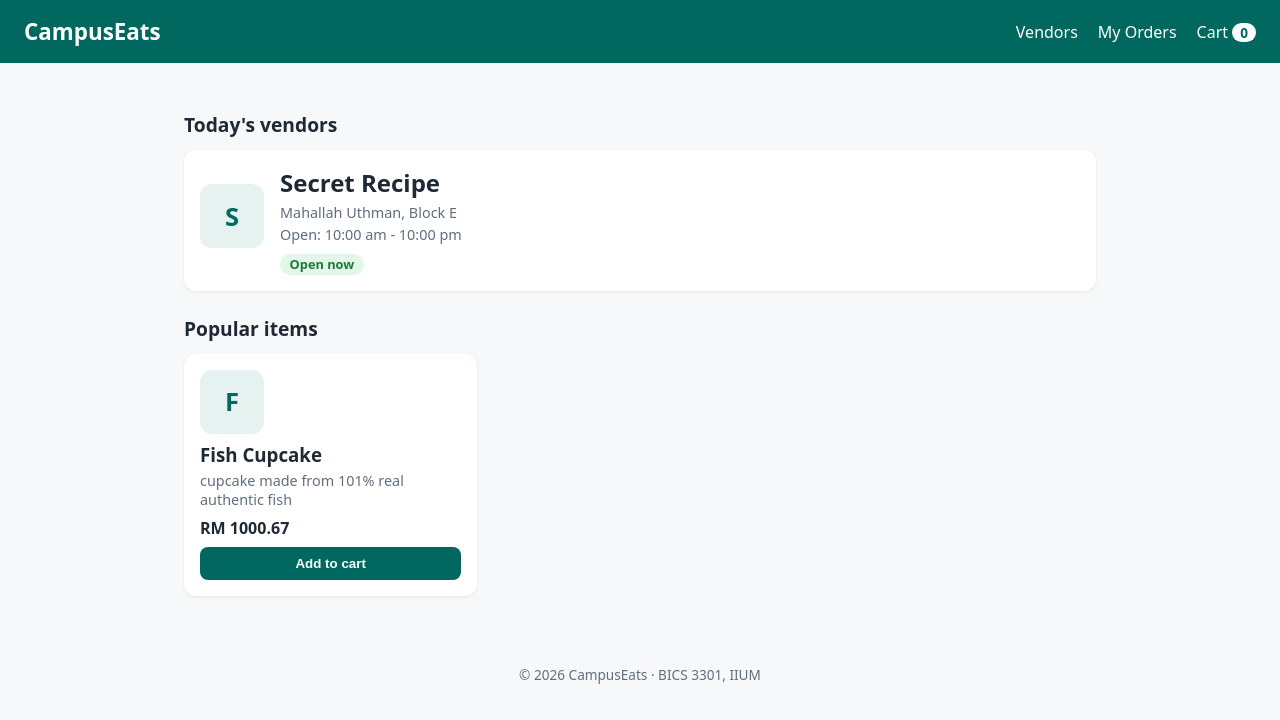
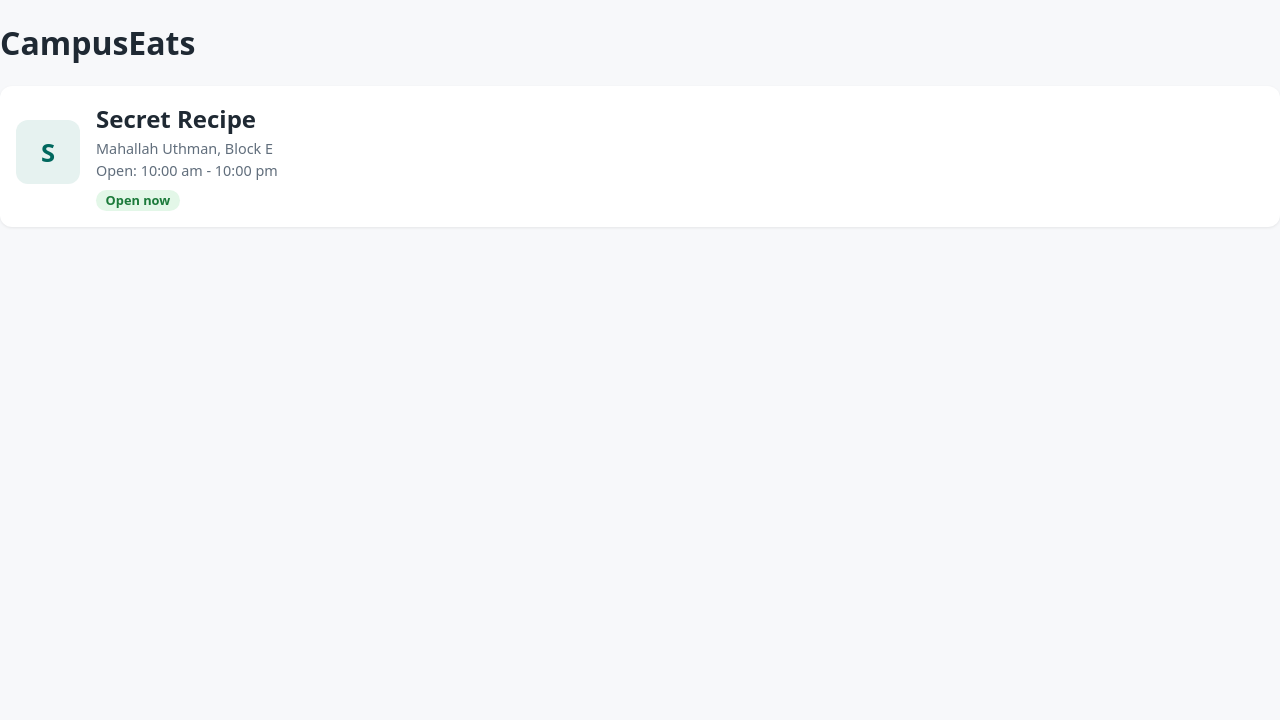
Before and after one commit to sukisuou/campuseats-2411925, a React (Vite) app: page / in a window 1280 px wide. Shown: the top 720 px of the page. Built offline with nearby package versions, Linux system fonts and the light colour scheme.

Commit message:
Revert "Week 1: components, AI log, and reflection"
This reverts commit 4e56696dff55948715e9ff043473ae7d21db70c3.

```diff
--- a/src/App.jsx
+++ b/src/App.jsx
@@ -1,25 +1,12 @@
-import Header from './components/Header.jsx'
 import VendorCard from './components/VendorCard.jsx'
-import MenuItemCard from './components/MenuItemCard.jsx'
-import Footer from './components/Footer.jsx'
+
 function App() {
-    return (
+    return(
     <>
-        <Header />
-        <main className="container">
-        <section>
-            <h2 className="section-title">Today's vendors</h2>
-            <VendorCard />
-        </section>
-        <section>
-            <h2 className="section-title">Popular items</h2>
-            <div className="grid">
-                <MenuItemCard />
-            </div>
-        </section>
-        </main>
-        <Footer />
+    <h1>CampusEats</h1>
+    <VendorCard/>
     </>
     )
 }
+
 export default App
--- a/src/components/Footer.jsx
+++ /dev/null
@@ -1,8 +0,0 @@
-function Footer() {
-    return (
-        <footer className="footer">
-            <p>&copy; {new Date().getFullYear()} CampusEats &middot; BICS 3301, IIUM</p>
-        </footer>
-    )
-}
-export default Footer
--- a/src/components/MenuItemCard.jsx
+++ /dev/null
@@ -1,21 +0,0 @@
-function MenuItemCard() {
-    const item = {
-        name: 'Fish Cupcake',
-        description: 'cupcake made from 101% real authentic fish',
-        price: 1000.67,
-        available: true,
-    }
-    return (
-        <article className = "card menu-card">
-            <div className = "thumb" aria-hidden = "true">{item.name.charAt(0)}</div>
-            <h3>{item.name}</h3>
-            <p className = "muted">{item.description}</p>
-            <p className = "price">RM {item.price.toFixed(2)}</p>
-            <button className="btn" disabled = {!item.available}>
-                {item.available ? 'Add to cart' : 'Sold out'}
-            </button>
-        </article>
-    )
-}
-
-export default MenuItemCard
```
Also changed, not shown: 2 other files (tests, documents, lock files or other folders).
